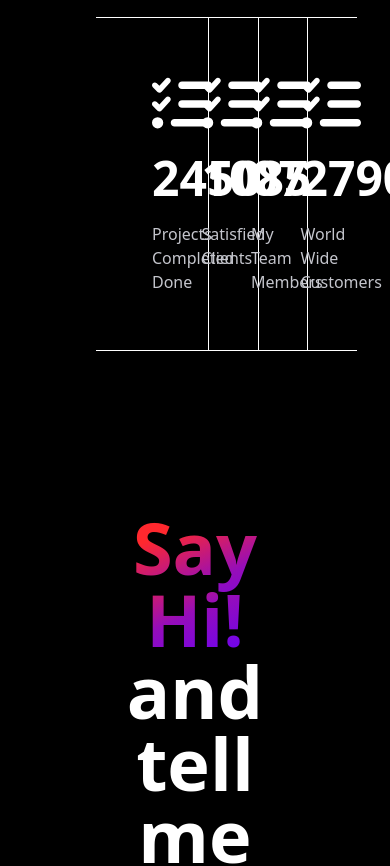
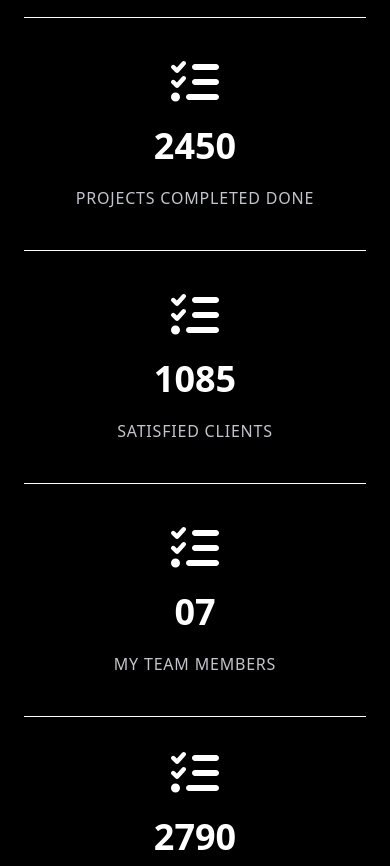
Before and after one commit to Samra720/samra-portfolio, a React (Vite) app in the folder frontend/: page / in a window 390 px wide. Shown: the part 5580-6446 px from the top of the page. Built offline with nearby package versions, Linux system fonts and the light colour scheme; the HTML template or start-up script is replaced by a standard one.

Commit message:
StatsSection made responsive

```diff
--- a/frontend/src/components/StatsSection.tsx
+++ b/frontend/src/components/StatsSection.tsx
@@ -2,28 +2,33 @@ import { FaListCheck } from "react-icons/fa6";
 
 export default function StatsSection() {
   return (
-    <section className="text-main px-24 mb-10">
-      <div className="grid grid-cols-4">
-        <div className="border-y border-r p-14">
-          <FaListCheck className="text-6xl" />
-          <h1 className="text-5xl font-semibold my-5">2450</h1>
-          <p className="text-muted text-md">Projects Completed Done</p>
+    <section className="text-main px-6 md:px-12 xl:px-24 mb-10">
+      <div className="grid grid-cols-1 md:grid-cols-2 xl:grid-cols-4">
+
+        <div className="border-y md:border-r p-10 xl:p-14 flex flex-col items-center xl:items-start text-center xl:text-left">
+          <FaListCheck className="text-5xl md:text-6xl text-main" />
+          <h1 className="text-4xl md:text-5xl font-semibold my-5">2450</h1>
+          <p className="text-muted text-md uppercase tracking-wider">Projects Completed Done</p>
         </div>
-        <div className="border-y border-r p-14">
-          <FaListCheck className="text-6xl" />
-          <h1 className="text-5xl font-semibold my-5">1085</h1>
-          <p className="text-muted text-md">Satisfied Clients</p>
+
+        <div className="border-b md:border-y xl:border-r p-10 xl:p-14 flex flex-col items-center xl:items-start text-center xl:text-left">
+          <FaListCheck className="text-5xl md:text-6xl text-main" />
+          <h1 className="text-4xl md:text-5xl font-semibold my-5">1085</h1>
+          <p className="text-muted text-md uppercase tracking-wider">Satisfied Clients</p>
         </div>
-        <div className="border-y border-r p-14">
-          <FaListCheck className="text-6xl" />
-          <h1 className="text-5xl font-semibold my-5">07</h1>
-          <p className="text-muted text-md">My Team Members</p>
+
+        <div className="border-b md:border-y md:border-r p-10 xl:p-14 flex flex-col items-center xl:items-start text-center xl:text-left">
+          <FaListCheck className="text-5xl md:text-6xl text-main" />
+          <h1 className="text-4xl md:text-5xl font-semibold my-5">07</h1>
+          <p className="text-muted text-md uppercase tracking-wider">My Team Members</p>
         </div>
-        <div className="border-y p-14">
-          <FaListCheck className="text-6xl" />
-          <h1 className="text-5xl font-semibold my-5">2790</h1>
-          <p className="text-muted text-md">World Wide Customers</p>
+
+        <div className="border-b md:border-y p-8 xl:p-12 flex flex-col items-center xl:items-start text-center xl:text-left">
+          <FaListCheck className="text-5xl md:text-6xl text-main" />
+          <h1 className="text-4xl md:text-5xl font-semibold my-5">2790</h1>
+          <p className="text-muted text-md uppercase tracking-wider">World Wide Customers</p>
         </div>
+
       </div>
     </section>
   );
```
